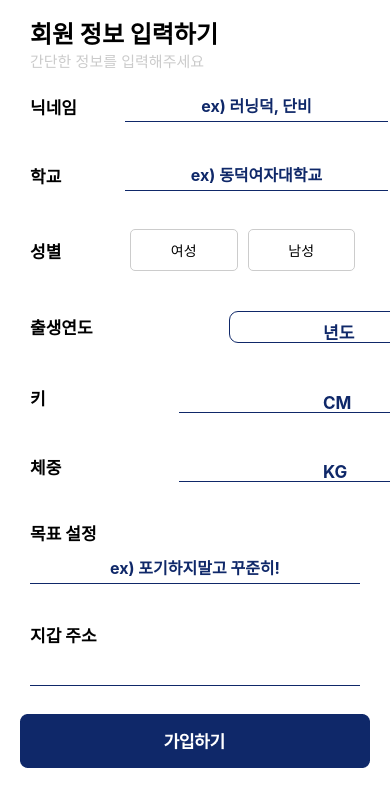
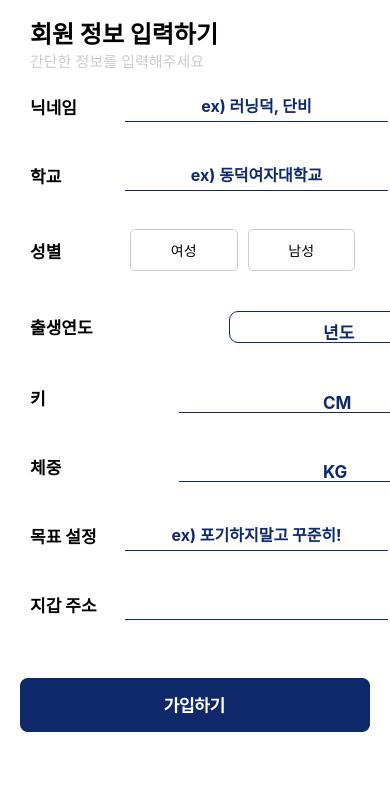
Before and after one commit to bourgeois46/UniRun-FE, a React Native app: screen /Input in a window 390 px wide. Shown: the top 806 px of the page. Built offline with nearby package versions, Linux system fonts and the light colour scheme.

Commit message:
feat: 회원정보 조회 api 연동

```diff
--- a/src/api/memberAPI.ts
+++ b/src/api/memberAPI.ts
@@ -80,3 +80,24 @@ export const withdrawalKakao = async (): Promise<any> => {
     );
   }
 };
+
+export const userInfoCheck = async (): Promise<any> => {
+  try {
+    const response = await instance.get('/user');
+
+    console.log('Received response from backend:', response.data);
+
+    if (response.data && response.data.status === 200) {
+      return response.data;
+    } else if (response.data && response.data.status === 404) {
+      Alert.alert('사용자 없음', '해당 사용자를 찾을 수 없습니다.');
+    }
+  } catch (error) {
+    const err = error as Error;
+    console.error('회원 정보 조회 에러:', error);
+    Alert.alert(
+      '회원 정보 조회 에러',
+      err.message || '회원 정보 조회 중 오류가 발생했습니다.',
+    );
+  }
+};
--- a/src/screens/Login/Input.tsx
+++ b/src/screens/Login/Input.tsx
@@ -1,4 +1,4 @@
-import React, {useState} from 'react';
+import React, {useState, useEffect} from 'react';
 import {useNavigation} from '@react-navigation/native';
 import type {StackNavigationProp} from '@react-navigation/stack';
 import {
@@ -13,6 +13,7 @@ import {
 } from 'react-native';
 import {registerUserInfo} from '../../api/memberAPI.ts';
 import {Alert} from 'react-native';
+import { userInfoCheck } from '../../api/memberAPI.ts';
 
 type RootStackParamList = {
   Home: undefined;
@@ -38,6 +39,32 @@ const Input: React.FC<InputProps> = ({handleLoginSuccess, isLogged}) => {
   const fixImage: ImageSourcePropType = require('../../../assets/fixbutton.png');
 
   const navigation = useNavigation<StackNavigationProp<RootStackParamList>>();
+
+  // 회원 정보 조회
+  useEffect(() => {
+    const fetchUserInfo = async () => {
+      if (isLogged) {
+        try {
+          const response = await userInfoCheck();
+          if (response && response.data) {
+            // 기존 정보가 있으면 해당 상태 업데이트
+            setNickname(response.data.nickname);
+            setUserUniName(response.data.userUniName);
+            setSelectedGender(response.data.gender);
+            setBirthYear(response.data.birthYear);
+            setHeight(response.data.height.toString());
+            setWeight(response.data.weight.toString());
+            setGoal(response.data.goal);
+            setWalletAddress(response.data.walletAddress);
+          }
+        } catch (error) {
+          console.error('회원 정보 조회 중 오류:', error);
+        }
+      }
+    };
+
+    fetchUserInfo();
+  }, [isLogged]);
 
   const handleSignup = async () => {
     if (!nickname || !userUniName || !selectedGender || !birthYear || !height || !weight || !goal || !walletAddress) {
@@ -73,7 +100,14 @@ const Input: React.FC<InputProps> = ({handleLoginSuccess, isLogged}) => {
   };
 
   return (
-    <ScrollView style={styles.container}>
+    <ScrollView
+       style={styles.container}
+        contentContainerStyle={{ flexGrow: 1 }}
+        persistentScrollbar={true}
+        keyboardShouldPersistTaps="handled"
+        contentInsetAdjustmentBehavior="automatic"
+        scrollEnabled={true}
+      >
       <Text style={styles.title}>회원 정보 입력하기</Text>
       <Text style={styles.subtitle}>간단한 정보를 입력해주세요</Text>
 
@@ -176,20 +210,20 @@ const Input: React.FC<InputProps> = ({handleLoginSuccess, isLogged}) => {
         </View>
       </View>
 
-      <View style={styles.formCol}>
+      <View style={styles.formRow}>
         <Text style={styles.label}>목표 설정</Text>
         <TextInput
-          style={[styles.textInput, styles.inputGoal]}
+          style={[styles.textInput, styles.inputRow]}
           placeholder="ex) 포기하지말고 꾸준히!"
           value={goal}
           onChangeText={setGoal}
         />
       </View>
 
-      <View style={styles.formCol}>
+      <View style={styles.formRow}>
         <Text style={styles.label}>지갑 주소</Text>
         <TextInput
-          style={[styles.textInput, styles.inputGoal]}
+          style={[styles.textInput, styles.inputRow]}
           value={walletAddress}
           onChangeText={setWalletAddress}
         />
@@ -323,7 +357,7 @@ const styles = StyleSheet.create({
   },
   signupButton: {
     alignItems: 'center',
-    marginTop: -10,
+    marginTop: 20,
   },
   signupButtonText: {
     color: 'white',
```
